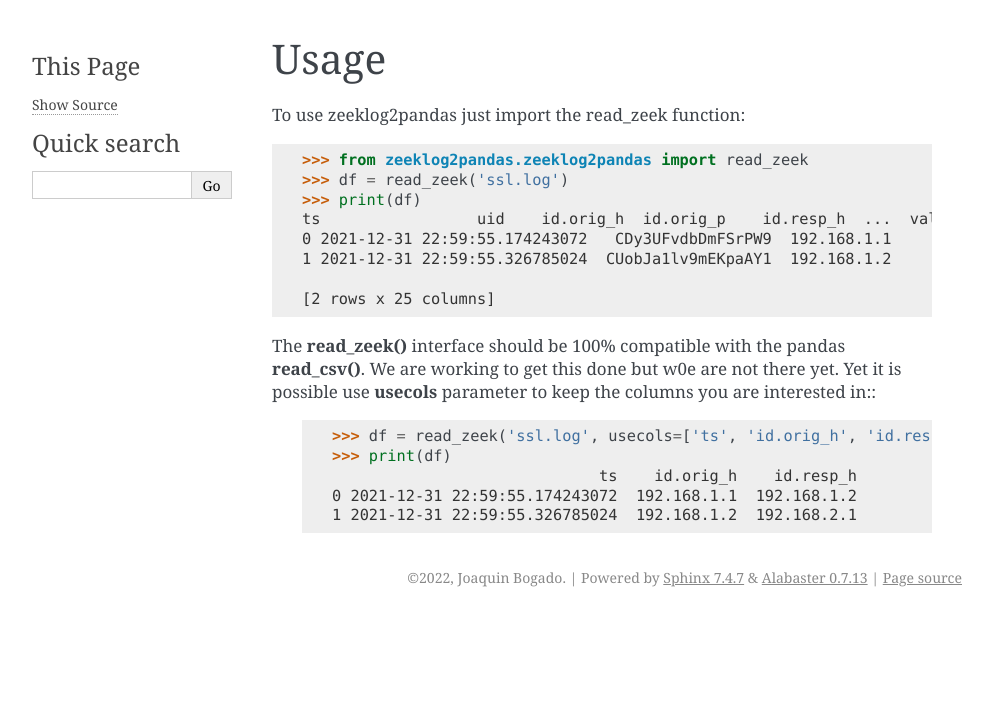
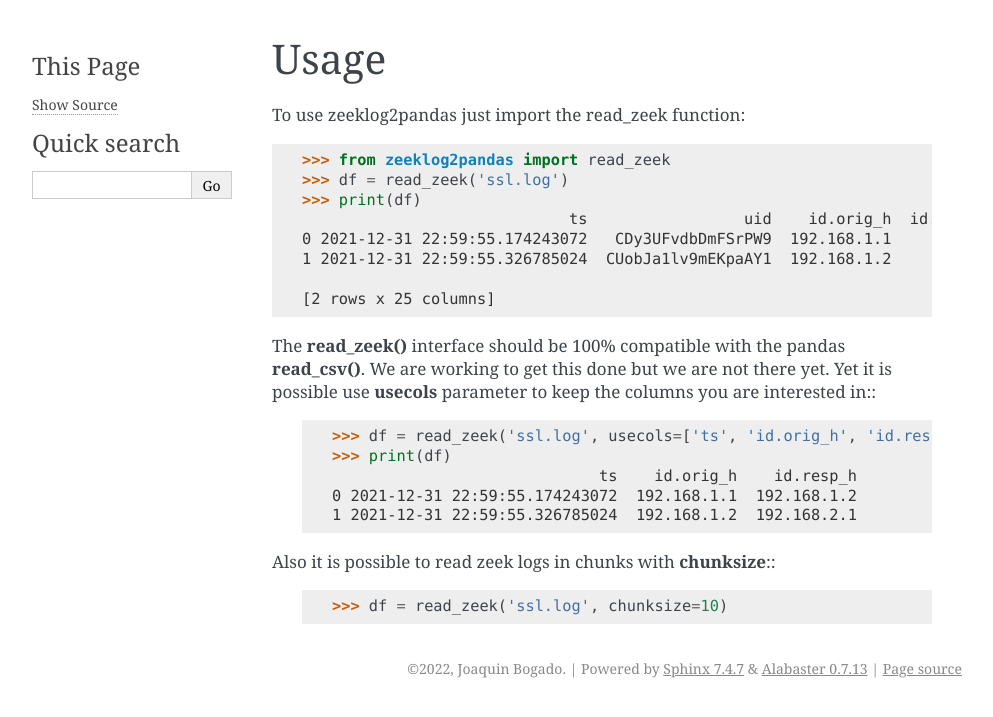
Before and after one commit to stratosphereips/zeeklog2pandas, a Sphinx documentation site: the page built from docs/usage.rst, in a window 1280 px wide. Shown: the top 717 px of the page, without its empty margins (148-1141 px from the left). Built offline with Sphinx 7.4.7, drawn with Linux system fonts in a browser that asks for light colours; pages that are not in the unit, such as notebooks, are missing from menus.

Commit message:
Updated documentation

```diff
--- a/docs/usage.rst
+++ b/docs/usage.rst
@@ -4,18 +4,21 @@ Usage
 
 To use zeeklog2pandas just import the read_zeek function::
 
-    >>> from zeeklog2pandas.zeeklog2pandas import read_zeek
+    >>> from zeeklog2pandas import read_zeek
     >>> df = read_zeek('ssl.log')
     >>> print(df)
-    ts                 uid    id.orig_h  id.orig_p    id.resp_h  ...  validation_status notary.first_seen notary.last_seen notary.times_seen notary.valid
+                                 ts                 uid    id.orig_h  id.orig_p    id.resp_h  ...  validation_status notary.first_seen notary.last_seen notary.times_seen notary.valid
     0 2021-12-31 22:59:55.174243072   CDy3UFvdbDmFSrPW9  192.168.1.1      40344  192.168.1.2  ...                  -                 -                -                 -            -
     1 2021-12-31 22:59:55.326785024  CUobJa1lv9mEKpaAY1  192.168.1.2      37676  192.168.2.1  ...                  -                 -                -                 -            -
 
     [2 rows x 25 columns]
 
-The **read_zeek()** interface should be 100% compatible with the pandas **read_csv()**. We are working to get this done but w0e are not there yet. Yet it is possible use **usecols** parameter to keep the columns you are interested in::
+The **read_zeek()** interface should be 100% compatible with the pandas **read_csv()**. We are working to get this done but we are not there yet. Yet it is possible use **usecols** parameter to keep the columns you are interested in::
     >>> df = read_zeek('ssl.log', usecols=['ts', 'id.orig_h', 'id.resp_h'])
     >>> print(df)
                                  ts    id.orig_h    id.resp_h
     0 2021-12-31 22:59:55.174243072  192.168.1.1  192.168.1.2
     1 2021-12-31 22:59:55.326785024  192.168.1.2  192.168.2.1
+
+Also it is possible to read zeek logs in chunks with **chunksize**::
+    >>> df = read_zeek('ssl.log', chunksize=10)
```
